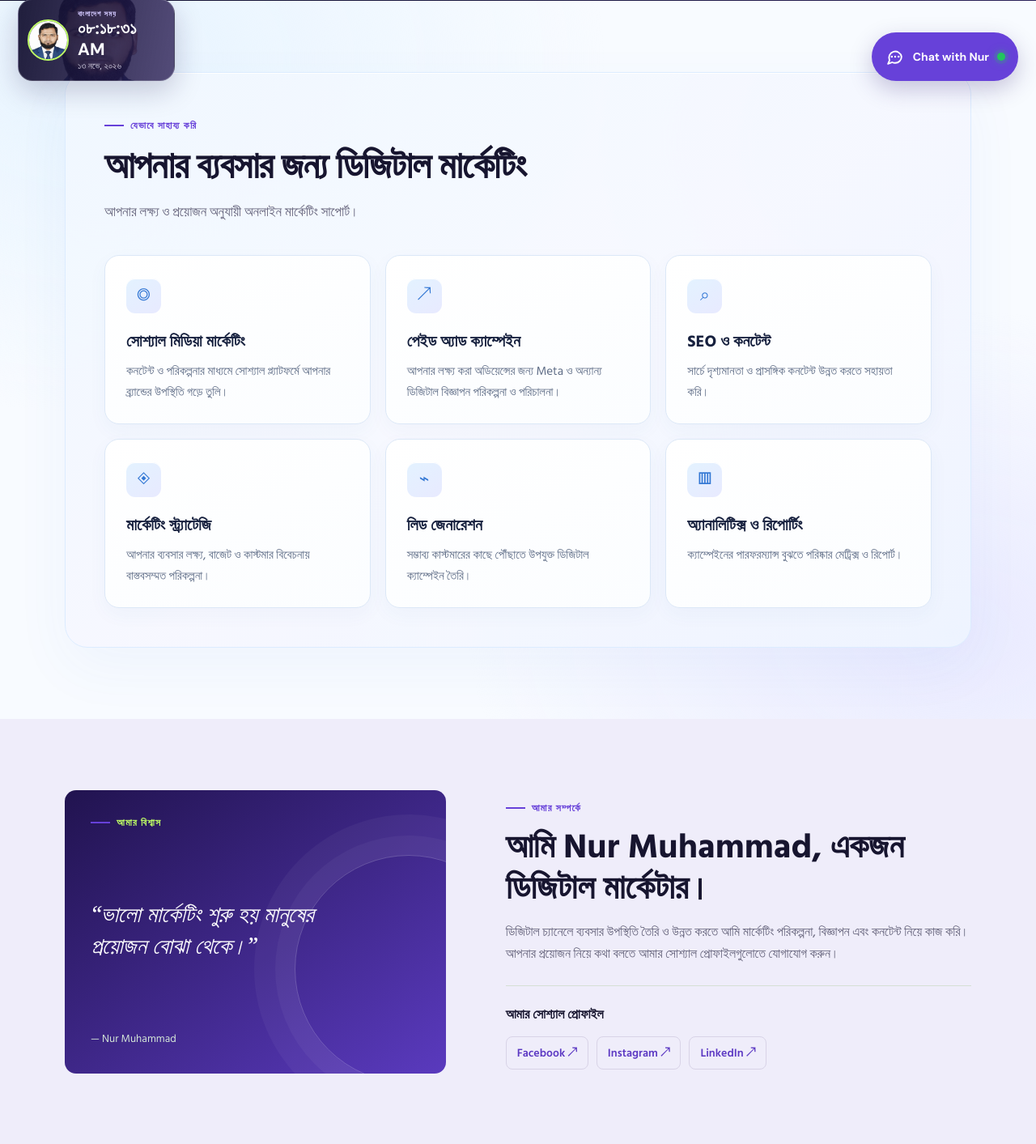
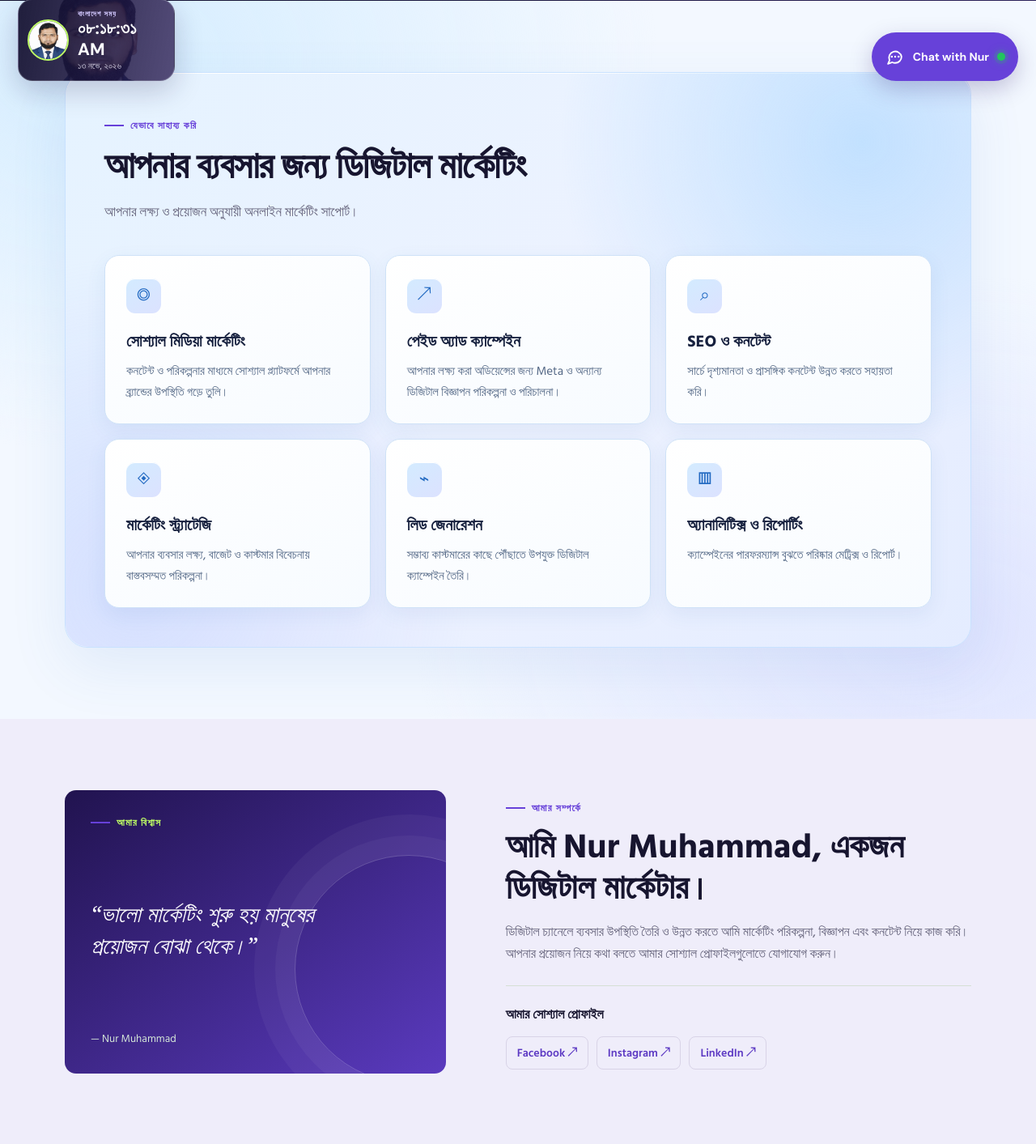
Before and after one commit to nurmuhammad3/Landing-page, a PHP site: page / in a window 1280 px wide. Shown: the part 678-2091 px from the top of the page at 81% size. Run offline with PHP 8.4, Linux system fonts and the light colour scheme; some libraries are stand-ins or nearby versions; grey boxes are pictures that could not be loaded.

Commit message:
Increase blue contrast in services section

```diff
--- a/index.php
+++ b/index.php
@@ -52,10 +52,10 @@ $escape = static fn(string $value): string => htmlspecialchars($value, ENT_QUOTE
     .hero-art{min-height:440px}.art-bg{width:87%;height:88%;background:radial-gradient(circle at 42% 35%,#7859e9 0,#45319a 44%,#251b5c 76%);border:1px solid #ffffff28;border-radius:32px;transform:rotate(3deg)}
     .portrait{width:82%;height:390px;border:1px solid #ffffff30;border-radius:24px;background:#20164f;box-shadow:0 28px 70px #08082080}
     .portrait img{object-position:29% center}.floating-tag{right:-4px;top:52px;background:#bfff65;color:#17152f}
-    #services{position:relative;isolation:isolate;overflow:hidden;background:radial-gradient(ellipse at 10% 8%,#e7f4ff 0,transparent 38%),radial-gradient(ellipse at 92% 88%,#e9eaff 0,transparent 36%),#f8fbff}
-    .services-panel{position:relative;padding:clamp(22px,4vw,48px);border:1px solid #dcecff;border-radius:28px;background:linear-gradient(145deg,#f0f8ffed 0%,#f7f8ffed 52%,#eef4ffed 100%);box-shadow:0 24px 70px #447bd00d,inset 0 1px #ffffff}
-    .services-panel:before{content:"";position:absolute;inset:0;z-index:-1;border-radius:inherit;background:radial-gradient(circle at 88% 12%,#bde3ff70,transparent 28%),radial-gradient(circle at 8% 90%,#d1d6ff66,transparent 30%);pointer-events:none}
-    .services-panel .section-head{position:relative}.service{position:relative;padding:28px 26px 26px;border-color:#dce8f7;border-radius:18px;background:linear-gradient(155deg,#fff 0%,#fbfdff 100%);box-shadow:0 8px 24px #376aa00a}.service:hover{border-color:#9ccaff;box-shadow:0 18px 42px #3078c51a}.service-icon{background:linear-gradient(145deg,#e3f2ff,#e8eaff);color:#3478d4;box-shadow:inset 0 1px #fff}.service h3{color:#17213f}.service p{color:#5e6c86}.blog-icon{background:#f0ecff;color:#6741d9}
+    #services{position:relative;isolation:isolate;overflow:hidden;background:radial-gradient(ellipse at 10% 8%,#d5edff 0,transparent 42%),radial-gradient(ellipse at 92% 88%,#dfe4ff 0,transparent 40%),#f3f8ff}
+    .services-panel{position:relative;isolation:isolate;overflow:hidden;padding:clamp(22px,4vw,48px);border:1px solid #c9e2ff;border-radius:28px;background:linear-gradient(135deg,#e5f3ff 0%,#edf2ff 54%,#e4ecff 100%);box-shadow:0 24px 70px #3975c51a,inset 0 1px #ffffff}
+    .services-panel:before{content:"";position:absolute;inset:0;z-index:-1;border-radius:inherit;background:radial-gradient(circle at 88% 12%,#8dccff70,transparent 32%),radial-gradient(circle at 8% 90%,#aebeff5c,transparent 34%);pointer-events:none}
+    .services-panel .section-head{position:relative}.service{position:relative;padding:28px 26px 26px;border-color:#cfe2f7;border-radius:18px;background:linear-gradient(155deg,#ffffff 0%,#f7fbff 100%);box-shadow:0 8px 24px #376aa014}.service:hover{border-color:#83b9f2;box-shadow:0 18px 42px #3078c526}.service-icon{background:linear-gradient(145deg,#d3ebff,#dce2ff);color:#246bc2;box-shadow:inset 0 1px #fff}.service h3{color:#17213f}.service p{color:#536785}.blog-icon{background:#f0ecff;color:#6741d9}
     .eyebrow{color:#6741d9}.eyebrow:before{background:#6741d9}
     .about{background:#efedfa}.about-card{background:linear-gradient(145deg,#21134f,#5a3abe)}
     .socials a{border-color:#d8d3e7;color:#5c39c3}
```
